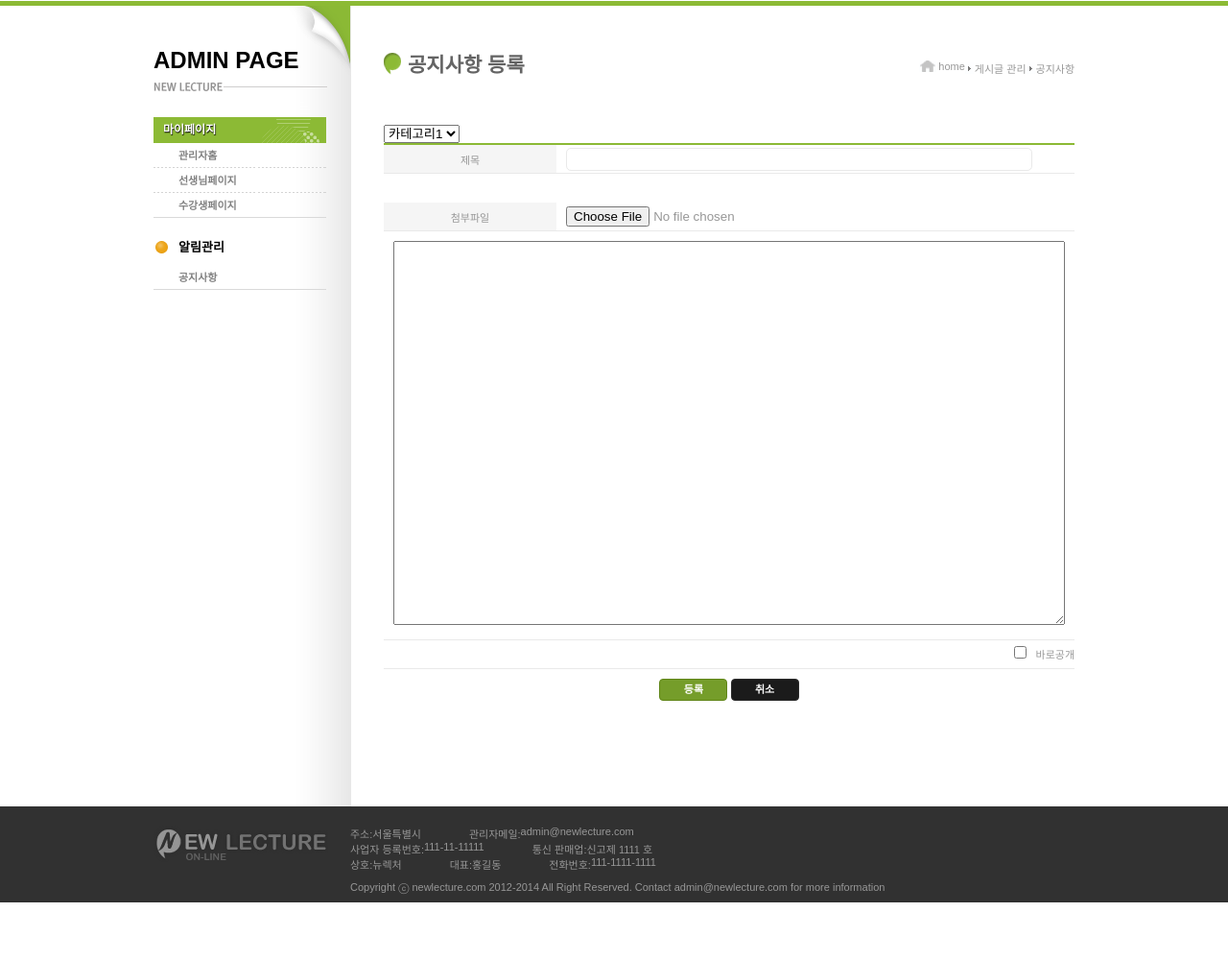
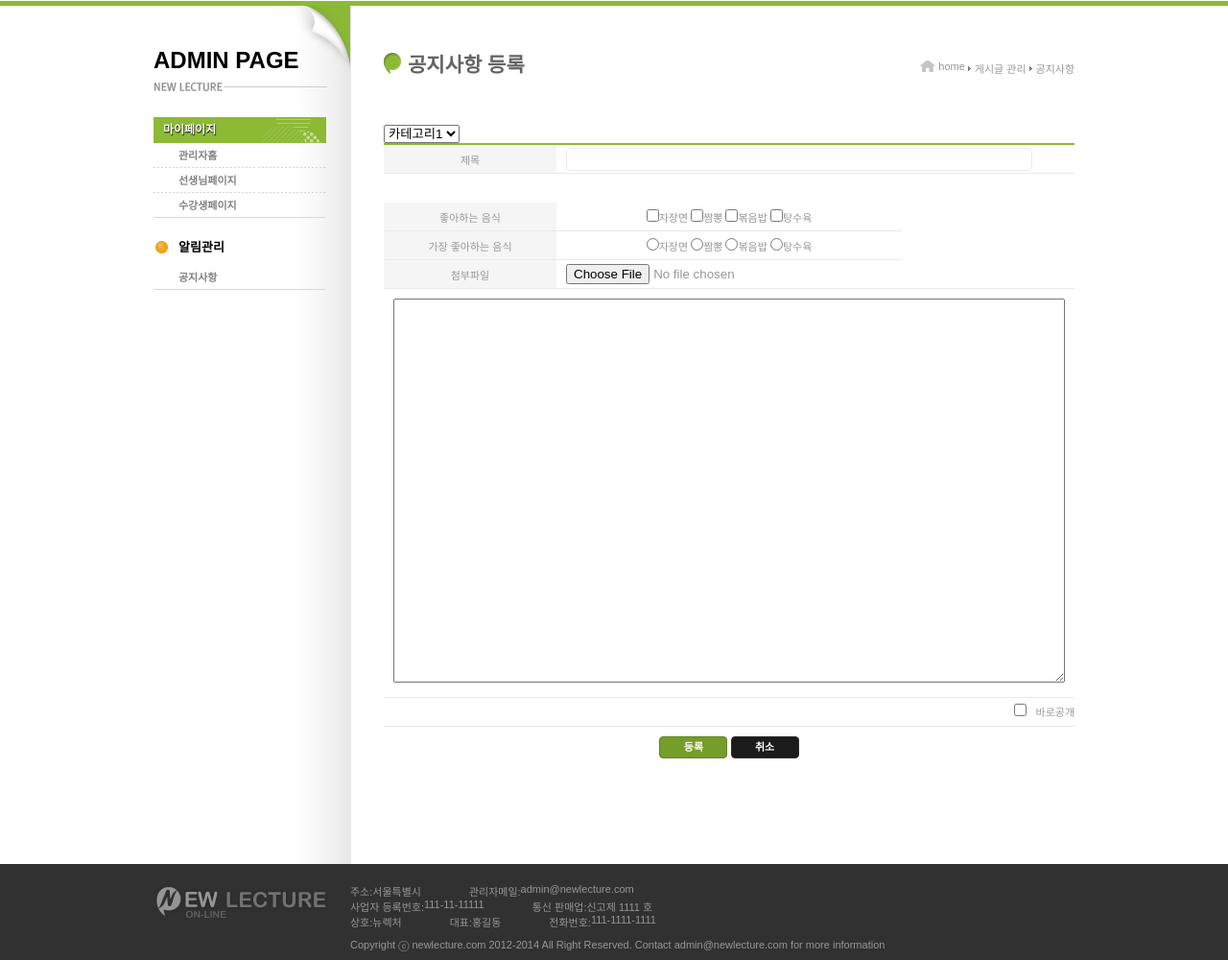
Before and after one commit to hhhjj503/newSpring_Project, a Java web app: page /static/admin/board/notice/reg1.html in a window 1280 px wide. Shown: the part 241-1241 px from the top of the page at 96% size. Before the commit the page ends 1181 px from the top, so only its background shows below. Run offline with Spring Boot 4, a stand-in JSP engine, Linux system fonts and the light colour scheme; the project's own start-up code is not run, and a stand-in starts its controllers and pages.

Commit message:
20210122

```diff
--- a/webprj/src/main/java/webprj/newlecture/web/controller/admin/board/NoticeController.java
+++ b/webprj/src/main/java/webprj/newlecture/web/controller/admin/board/NoticeController.java
@@ -2,6 +2,7 @@ package webprj.newlecture.web.controller.admin.board;
 
 import org.springframework.stereotype.Controller;
 import org.springframework.web.bind.annotation.RequestMapping;
+import org.springframework.web.bind.annotation.RequestParam;
 import org.springframework.web.bind.annotation.ResponseBody;
 
 @Controller("adminNoticeController")
@@ -20,7 +21,10 @@ public class NoticeController {
 
 	@RequestMapping("reg")
 	@ResponseBody
-	public String insert(String title, String content, String category) {
+	public String insert(String title, String content, @RequestParam(defaultValue = "") String category, @RequestParam(defaultValue = "")String[] foods) {
+		System.out.println(foods);//배열은 데이터의 출력이 불가함
+		for(String food : foods)
+			System.out.println(food);
 		return String.format("title : %s <br>  content : %s <br> category : %s",title,content, category);
 	}
 
--- a/webprj/src/main/webapp/static/admin/board/notice/reg1.html
+++ b/webprj/src/main/webapp/static/admin/board/notice/reg1.html
@@ -166,6 +166,24 @@
                                 	</select>
                                 </tr>
                                 <tr>
+                                	<th>좋아하는 음식</th>
+                                	<td colspan="2">
+                                	<input type="checkbox" name="foods" value="1" id="chk1"/><label for="chk1">자장면</label> <!-- value 속성을 정하지 않으면 label에 해당하는 카테고리1 값을 입력함 -->
+                                	<input type="checkbox" name="foods" value="2" id="chk2" /><label for="chk2">짬뽕</label>
+                                	<input type="checkbox" name="foods" value="3" id="chk3" /><label for="chk3">볶음밥</label>
+                                	<input type="checkbox" name="foods" value="4" id="chk4" /><label for="chk4">탕수육</label>
+                                	</td>
+                                </tr>
+                                 <tr>
+                                	<th>가장 좋아하는 음식</th>
+                                	<td colspan="2">
+                                		<input type="radio" name="food" value="1" id="chk11"/><label for="chk11">자장면</label> <!-- value 속성을 정하지 않으면 label에 해당하는 카테고리1 값을 입력함 -->
+                                		<input type="radio" name="food" value="2" id="chk22" /><label for="chk22">짬뽕</label>
+                                		<input type="radio" name="food" value="3" id="chk33" /><label for="chk33">볶음밥</label>
+                                		<input type="radio" name="food" value="4" id="chk44" /><label for="chk44">탕수육</label>
+                                	</td>
+                                </tr>
+                                <tr>
                                     <th>첨부파일</th>
                                     <td colspan="3" class="text-align-left text-indent"><input type="file"
                                             name="file" /> </td>
```
Also changed, not shown: webprj/src/main/webapp/WEB-INF/web.xml (+17 -0 lines), webprj/src/main/java/webprj/newlecture/web/service/JDBC/JDBCNoticeService.java (line endings or trailing spaces), 1 other file.
